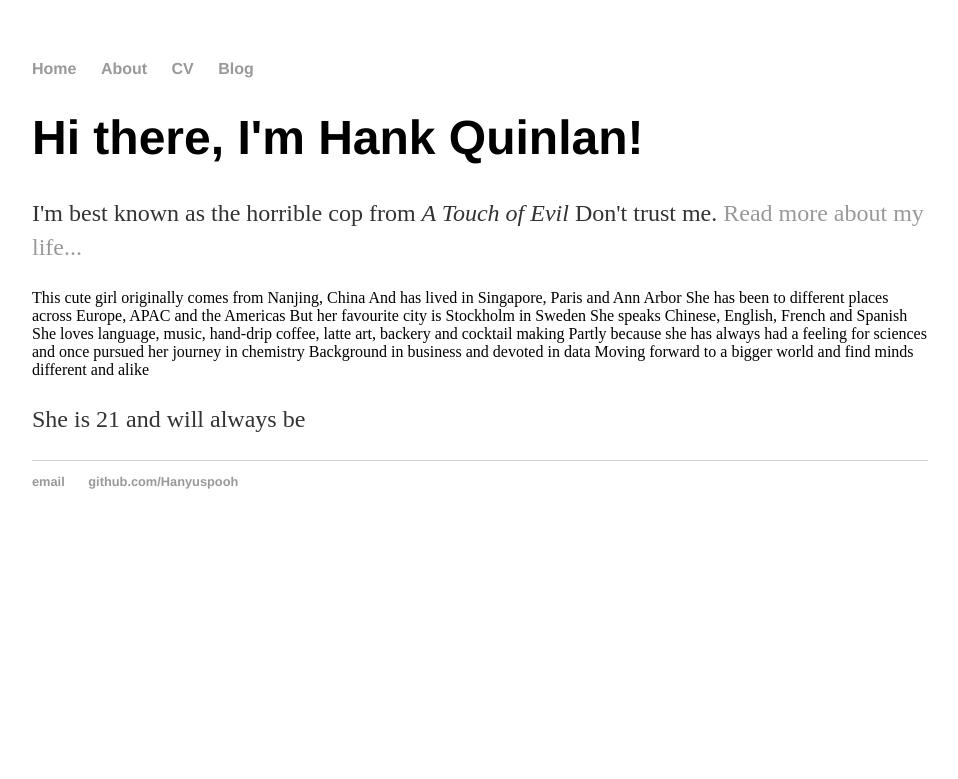
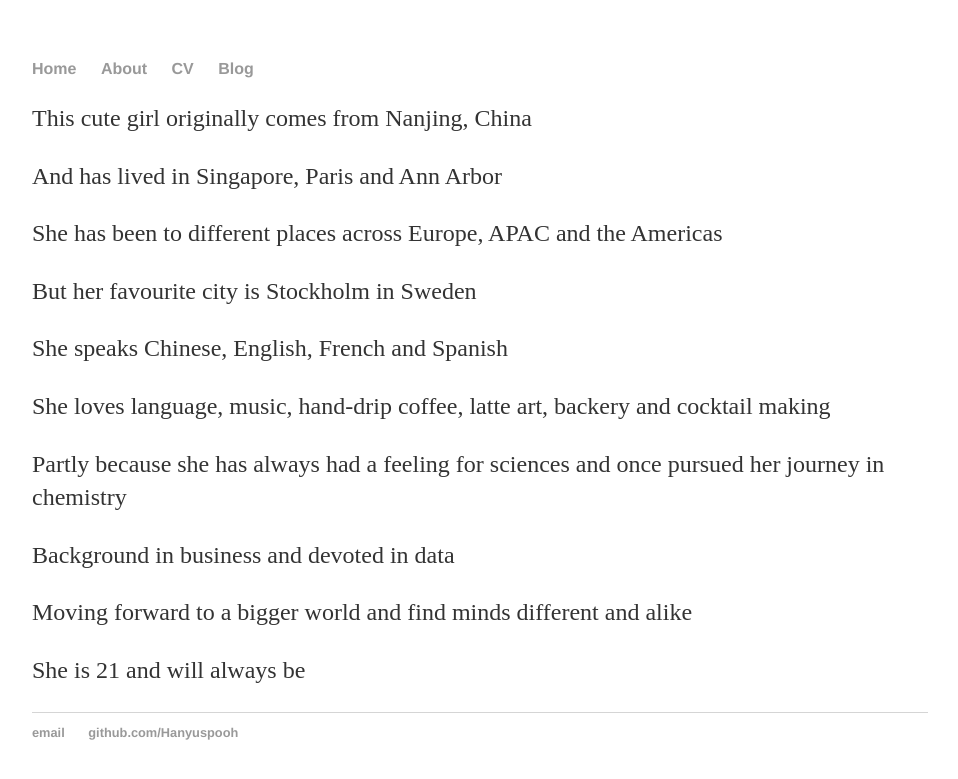
Before and after one commit to Hanyuspooh/Hanyuspooh.github.io, a Jekyll site: the page built from about/index.html, in a window 1280 px wide. Shown: the top 779 px of the page, without its empty margins (160-1118 px from the left). Built offline with Jekyll 4.4.1, drawn with Linux system fonts in a browser that asks for light colours.

Commit message:
Update index.html

```diff
--- a/about/index.html
+++ b/about/index.html
@@ -3,18 +3,14 @@ layout: default
 title: About me
 ---
 <div class="blurb">
-  <div class="blurb">
-	<h1>Hi there, I'm Hank Quinlan!</h1>
-	<p>I'm best known as the horrible cop from <em>A Touch of Evil</em> Don't trust me. <a href="/about">Read more about my life...</a></p>
+<p>This cute girl originally comes from Nanjing, China</p>
+<p>And has lived in Singapore, Paris and Ann Arbor</p>
+<p>She has been to different places across Europe, APAC and the Americas</p>
+<p>But her favourite city is Stockholm in Sweden</p>
+<p>She speaks Chinese, English, French and Spanish</p>
+<p>She loves language, music, hand-drip coffee, latte art, backery and cocktail making</p>
+<p>Partly because she has always had a feeling for sciences and once pursued her journey in chemistry</p>
+<p>Background in business and devoted in data</p>
+<p>Moving forward to a bigger world and find minds different and alike</p>
+<p> She is 21 and will always be </p>
 </div><!-- /.blurb -->
-This cute girl originally comes from Nanjing, China
-And has lived in Singapore, Paris and Ann Arbor
-She has been to different places across Europe, APAC and the Americas
-But her favourite city is Stockholm in Sweden
-She speaks Chinese, English, French and Spanish
-She loves language, music, hand-drip coffee, latte art, backery and cocktail making
-Partly because she has always had a feeling for sciences and once pursued her journey in chemistry
-Background in business and devoted in data
-Moving forward to a bigger world and find minds different and alike
-<p> She is 21 and will always be </p>
-</div>
```
